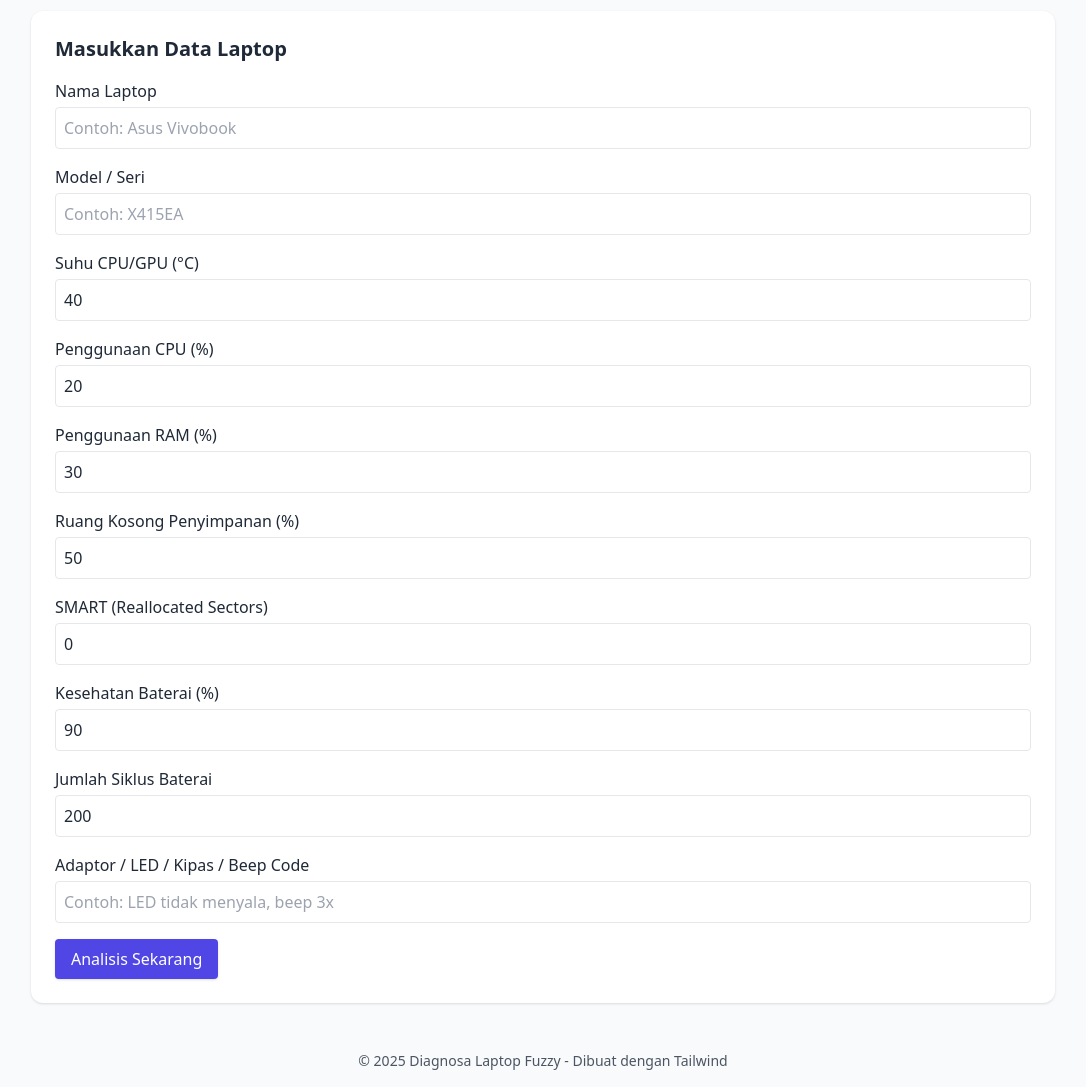
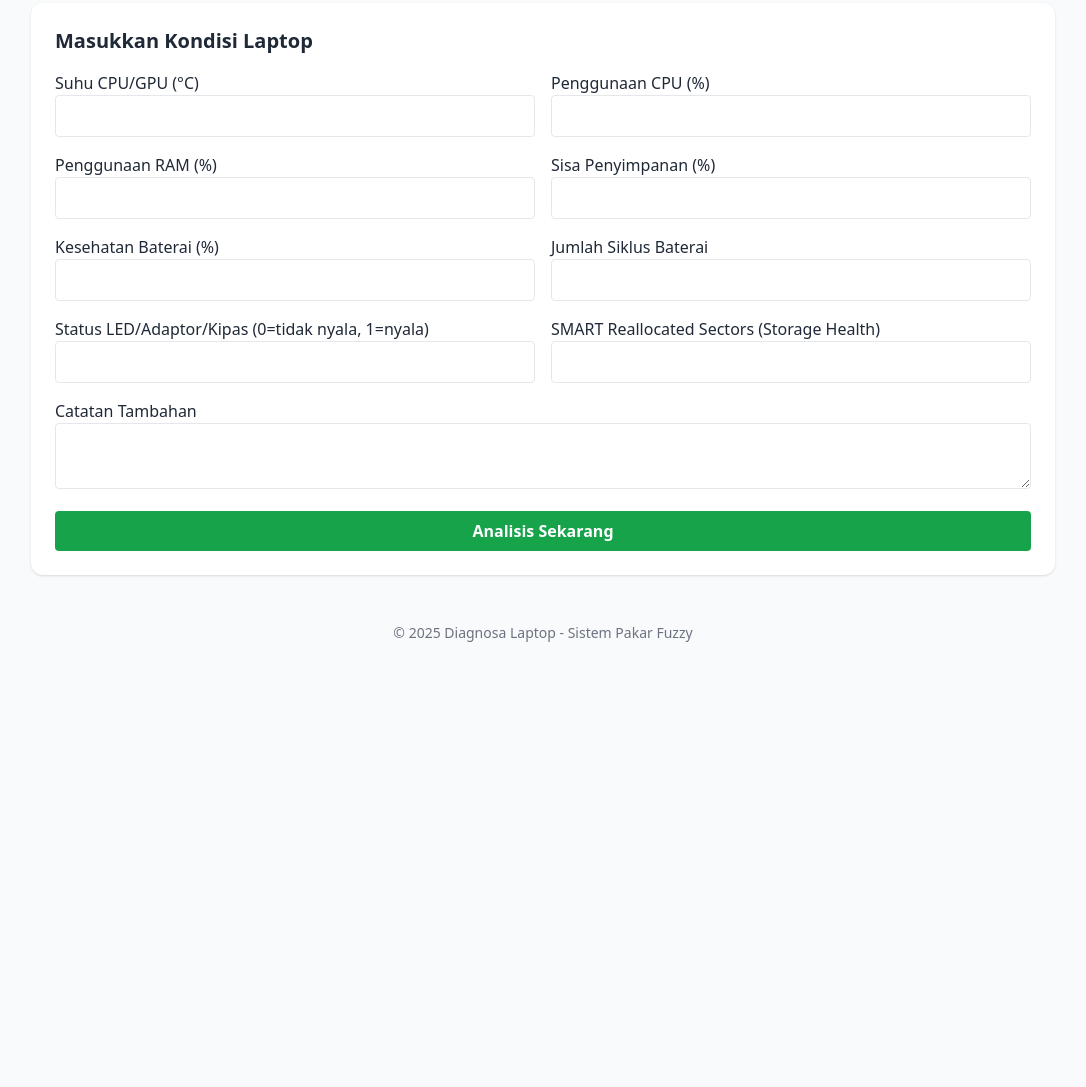
Before and after one commit to Yusufm39/skriningPHQ9, a plain HTML site: page index.html in a window 1280 px wide. Shown: the part 105-1192 px from the top of the page, without its empty margins (97-1183 px from the left). After the commit the page ends 800 px from the top, so only its background shows below. Drawn offline with nearby package versions, Linux system fonts and the light colour scheme.

Commit message:
Update index.html

```diff
--- a/index.html
+++ b/index.html
@@ -7,160 +7,136 @@
   <script src="https://cdn.tailwindcss.com"></script>
 </head>
 <body class="bg-gray-50 font-sans text-gray-800">
-  <header class="bg-indigo-600 text-white p-4 text-center shadow">
-    <h1 class="text-2xl font-bold">Diagnosa Kerusakan Laptop</h1>
-    <p class="text-sm">Berbasis Logika Fuzzy</p>
+  <!-- HEADER -->
+  <header class="bg-green-600 text-white p-4 shadow-md">
+    <h1 class="text-2xl font-bold">Diagnosa Kerusakan Laptop (Logika Fuzzy)</h1>
+    <p class="text-sm">Masukkan parameter kondisi laptop untuk analisis otomatis</p>
   </header>
 
-  <main class="max-w-5xl mx-auto mt-8 p-6 bg-white shadow rounded-xl">
-    <h2 class="text-xl font-semibold mb-4">Masukkan Data Laptop</h2>
-    <form id="fuzzyForm" class="space-y-4">
-      <div>
-        <label class="block mb-1 font-medium">Nama Laptop</label>
-        <input type="text" id="namaLaptop" class="w-full border p-2 rounded" placeholder="Contoh: Asus Vivobook">
-      </div>
-      <div>
-        <label class="block mb-1 font-medium">Model / Seri</label>
-        <input type="text" id="seriLaptop" class="w-full border p-2 rounded" placeholder="Contoh: X415EA">
-      </div>
-      <div>
-        <label class="block mb-1 font-medium">Suhu CPU/GPU (°C)</label>
-        <input type="number" id="suhu" min="20" max="120" value="40" class="w-full border p-2 rounded">
-      </div>
-      <div>
-        <label class="block mb-1 font-medium">Penggunaan CPU (%)</label>
-        <input type="number" id="cpu" min="0" max="100" value="20" class="w-full border p-2 rounded">
-      </div>
-      <div>
-        <label class="block mb-1 font-medium">Penggunaan RAM (%)</label>
-        <input type="number" id="ram" min="0" max="100" value="30" class="w-full border p-2 rounded">
-      </div>
-      <div>
-        <label class="block mb-1 font-medium">Ruang Kosong Penyimpanan (%)</label>
-        <input type="number" id="disk" min="0" max="100" value="50" class="w-full border p-2 rounded">
-      </div>
-      <div>
-        <label class="block mb-1 font-medium">SMART (Reallocated Sectors)</label>
-        <input type="number" id="smart" min="0" value="0" class="w-full border p-2 rounded">
-      </div>
-      <div>
-        <label class="block mb-1 font-medium">Kesehatan Baterai (%)</label>
-        <input type="number" id="baterai" min="0" max="100" value="90" class="w-full border p-2 rounded">
-      </div>
-      <div>
-        <label class="block mb-1 font-medium">Jumlah Siklus Baterai</label>
-        <input type="number" id="siklus" min="0" value="200" class="w-full border p-2 rounded">
-      </div>
-      <div>
-        <label class="block mb-1 font-medium">Adaptor / LED / Kipas / Beep Code</label>
-        <input type="text" id="statusTambahan" class="w-full border p-2 rounded" placeholder="Contoh: LED tidak menyala, beep 3x">
-      </div>
-      <div>
-        <button type="button" onclick="analisis()" class="bg-indigo-600 text-white px-4 py-2 rounded shadow">Analisis Sekarang</button>
-      </div>
+  <!-- FORM -->
+  <main class="max-w-5xl mx-auto mt-6 p-6 bg-white shadow rounded-xl">
+    <h2 class="text-xl font-semibold mb-4">Masukkan Kondisi Laptop</h2>
+    <form id="diagnosaForm" class="grid grid-cols-1 md:grid-cols-2 gap-4">
+      <label>
+        Suhu CPU/GPU (°C)
+        <input type="number" id="suhu" class="w-full border p-2 rounded" min="20" max="120" required>
+      </label>
+      <label>
+        Penggunaan CPU (%)
+        <input type="number" id="cpu" class="w-full border p-2 rounded" min="0" max="100" required>
+      </label>
+      <label>
+        Penggunaan RAM (%)
+        <input type="number" id="ram" class="w-full border p-2 rounded" min="0" max="100" required>
+      </label>
+      <label>
+        Sisa Penyimpanan (%)
+        <input type="number" id="storage" class="w-full border p-2 rounded" min="0" max="100" required>
+      </label>
+      <label>
+        Kesehatan Baterai (%)
+        <input type="number" id="baterai" class="w-full border p-2 rounded" min="0" max="100" required>
+      </label>
+      <label>
+        Jumlah Siklus Baterai
+        <input type="number" id="siklus" class="w-full border p-2 rounded" min="0" max="2000" required>
+      </label>
+      <label>
+        Status LED/Adaptor/Kipas (0=tidak nyala, 1=nyala)
+        <input type="number" id="hardware" class="w-full border p-2 rounded" min="0" max="1" required>
+      </label>
+      <label>
+        SMART Reallocated Sectors (Storage Health)
+        <input type="number" id="smart" class="w-full border p-2 rounded" min="0" max="1000" required>
+      </label>
+      <label class="md:col-span-2">
+        Catatan Tambahan
+        <textarea id="catatan" class="w-full border p-2 rounded"></textarea>
+      </label>
+      <button type="submit" class="md:col-span-2 bg-green-600 hover:bg-green-700 text-white font-bold py-2 px-4 rounded">Analisis Sekarang</button>
     </form>
-
-    <div id="hasil" class="mt-8 hidden">
-      <h2 class="text-xl font-semibold mb-4">Hasil Analisis</h2>
-      <p class="mb-2"><strong>Laptop:</strong> <span id="outNama"></span> (<span id="outSeri"></span>)</p>
-      <div id="scoreArea" class="space-y-3"></div>
-      <div class="mt-4 p-4 border rounded bg-gray-50">
-        <h3 class="font-semibold mb-2">Rekomendasi:</h3>
-        <ul id="rekomendasi" class="list-disc pl-5 text-sm"></ul>
-      </div>
-      <div class="mt-4 p-4 border rounded bg-gray-50">
-        <h3 class="font-semibold mb-2">Output Spesifik:</h3>
-        <p id="spesifik" class="text-sm text-gray-700"></p>
-      </div>
-    </div>
   </main>
 
-  <footer class="text-center text-gray-600 text-sm py-4 mt-8">
-    &copy; 2025 Diagnosa Laptop Fuzzy - Dibuat dengan Tailwind
+  <!-- HASIL -->
+  <section id="hasil" class="max-w-5xl mx-auto mt-6 p-6 bg-white shadow rounded-xl hidden">
+    <h2 class="text-xl font-semibold mb-4">Hasil Diagnosa</h2>
+    <div id="output" class="space-y-2"></div>
+    <div id="rekomendasi" class="mt-4 p-4 bg-green-50 border-l-4 border-green-600 text-green-800 rounded"></div>
+  </section>
+
+  <footer class="text-center mt-8 p-4 text-sm text-gray-500">
+    &copy; 2025 Diagnosa Laptop - Sistem Pakar Fuzzy
   </footer>
 
   <script>
-    function analisis() {
-      const nama = document.getElementById('namaLaptop').value || '-';
-      const seri = document.getElementById('seriLaptop').value || '-';
-      const suhu = parseFloat(document.getElementById('suhu').value);
-      const cpu = parseFloat(document.getElementById('cpu').value);
-      const ram = parseFloat(document.getElementById('ram').value);
-      const disk = parseFloat(document.getElementById('disk').value);
-      const smart = parseFloat(document.getElementById('smart').value);
-      const baterai = parseFloat(document.getElementById('baterai').value);
-      const siklus = parseFloat(document.getElementById('siklus').value);
-      const tambahan = document.getElementById('statusTambahan').value;
+    // Membership functions sederhana
+    function mfLow(x, a, b) {
+      if (x <= a) return 1;
+      if (x >= b) return 0;
+      return (b - x) / (b - a);
+    }
+    function mfHigh(x, a, b) {
+      if (x <= a) return 0;
+      if (x >= b) return 1;
+      return (x - a) / (b - a);
+    }
 
-      let hasil = {
-        matiTotal: 0,
-        motherboard: 0,
-        thermal: 0,
-        bateraiRusak: 0,
-        lemot: 0,
-        storage: 0,
-        ramRusak: 0,
-        software: 0
+    // Diagnosa
+    document.getElementById("diagnosaForm").addEventListener("submit", function(e){
+      e.preventDefault();
+      const suhu = parseFloat(document.getElementById("suhu").value);
+      const cpu = parseFloat(document.getElementById("cpu").value);
+      const ram = parseFloat(document.getElementById("ram").value);
+      const storage = parseFloat(document.getElementById("storage").value);
+      const baterai = parseFloat(document.getElementById("baterai").value);
+      const siklus = parseFloat(document.getElementById("siklus").value);
+      const hardware = parseFloat(document.getElementById("hardware").value);
+      const smart = parseFloat(document.getElementById("smart").value);
+
+      // Fuzzy inference sederhana
+      let thermal = Math.max(mfHigh(suhu, 70, 90), mfHigh(cpu, 80, 100));
+      let bateraiRusak = Math.max(mfLow(baterai, 50, 80), mfHigh(siklus, 500, 1000));
+      let storageRusak = Math.max(mfLow(storage, 5, 10), mfHigh(smart, 50, 200));
+      let ramPenuh = mfHigh(ram, 80, 100);
+      let matiTotal = hardware === 0 ? 1 : 0;
+
+      let skor = {
+        "Mati Total": matiTotal,
+        "Kerusakan Thermal (Cepat Panas)": thermal,
+        "Kerusakan Baterai": bateraiRusak,
+        "Kerusakan Penyimpanan": storageRusak,
+        "Laptop Lemot (CPU/RAM tinggi)": ramPenuh,
       };
 
-      // logika fuzzy sederhana
-      if (suhu > 85) hasil.thermal += 80;
-      else if (suhu > 70) hasil.thermal += 50;
-
-      if (cpu > 90 || ram > 90) hasil.lemot += 70;
-      else if (cpu > 70 || ram > 70) hasil.lemot += 40;
-
-      if (disk < 10) hasil.storage += 80;
-      else if (disk < 20) hasil.storage += 50;
-
-      if (smart > 10) hasil.storage += 70;
-
-      if (baterai < 60 || siklus > 800) hasil.bateraiRusak += 70;
-      else if (baterai < 80 || siklus > 500) hasil.bateraiRusak += 40;
-
-      if (tambahan.toLowerCase().includes('tidak menyala') || tambahan.toLowerCase().includes('beep')) hasil.matiTotal += 90;
-      if (tambahan.toLowerCase().includes('led tidak menyala')) hasil.motherboard += 70;
-
-      // tampilkan hasil
-      document.getElementById('outNama').innerText = nama;
-      document.getElementById('outSeri').innerText = seri;
-
-      const area = document.getElementById('scoreArea');
-      area.innerHTML = '';
-      for (const [key, val] of Object.entries(hasil)) {
-        area.innerHTML += `
+      // Tampilkan hasil
+      let outputHTML = "";
+      for (let [key, val] of Object.entries(skor)) {
+        outputHTML += `
           <div>
-            <p class="font-medium capitalize">${key.replace(/([A-Z])/g, ' $1')}</p>
-            <div class="w-full bg-gray-200 rounded-full h-4">
-              <div class="bg-indigo-600 h-4 rounded-full" style="width: ${Math.min(val,100)}%"></div>
+            <div class="flex justify-between">
+              <span>${key}</span>
+              <span>${(val*100).toFixed(1)}%</span>
             </div>
-            <p class="text-xs text-gray-600">Skor: ${val}</p>
+            <div class="w-full bg-gray-200 rounded-full h-3">
+              <div class="bg-green-600 h-3 rounded-full" style="width:${val*100}%"></div>
+            </div>
           </div>`;
       }
 
-      // rekomendasi
-      const rekom = document.getElementById('rekomendasi');
-      rekom.innerHTML = '';
-      if (hasil.thermal > 60) rekom.innerHTML += '<li>Bersihkan kipas & ganti thermal paste</li>';
-      if (hasil.bateraiRusak > 60) rekom.innerHTML += '<li>Pertimbangkan ganti baterai</li>';
-      if (hasil.storage > 60) rekom.innerHTML += '<li>Backup data dan cek kesehatan HDD/SSD</li>';
-      if (hasil.lemot > 60) rekom.innerHTML += '<li>Upgrade RAM atau optimasi software</li>';
-      if (hasil.matiTotal > 60) rekom.innerHTML += '<li>Cek adaptor, motherboard, bawa ke service</li>';
-      if (rekom.innerHTML === '') rekom.innerHTML = '<li>Kondisi relatif normal</li>';
+      document.getElementById("output").innerHTML = outputHTML;
+      document.getElementById("hasil").classList.remove("hidden");
 
-      // output spesifik
-      let outSpesifik = '';
-      if (hasil.matiTotal > 80) outSpesifik = 'Kemungkinan besar laptop tidak dapat dinyalakan karena kegagalan hardware utama (motherboard atau power supply).';
-      else if (hasil.thermal > 70) outSpesifik = 'Laptop mengalami overheating, potensi kerusakan ada pada kipas atau sistem pendingin.';
-      else if (hasil.bateraiRusak > 60) outSpesifik = 'Baterai cepat habis atau rusak, siklus tinggi atau kapasitas sudah turun drastis.';
-      else if (hasil.storage > 60) outSpesifik = 'Penyimpanan bermasalah, kemungkinan bad sector atau penuh sehingga sistem melambat.';
-      else if (hasil.lemot > 60) outSpesifik = 'Laptop lemot akibat penggunaan CPU/RAM tinggi atau software berat.';
-      else outSpesifik = 'Tidak ada indikasi kerusakan serius terdeteksi.';
+      // Rekomendasi
+      let rekom = "";
+      if (matiTotal > 0.7) rekom += "Laptop kemungkinan mati total. Cek adaptor, baterai, dan motherboard.<br>";
+      if (thermal > 0.5) rekom += "Laptop mengalami masalah panas berlebih. Bersihkan kipas/heatsink, ganti thermal paste.<br>";
+      if (bateraiRusak > 0.5) rekom += "Baterai sudah melemah. Pertimbangkan penggantian baterai.<br>";
+      if (storageRusak > 0.5) rekom += "Penyimpanan berpotensi rusak. Segera backup data.<br>";
+      if (ramPenuh > 0.5) rekom += "Laptop lemot akibat RAM penuh. Tutup aplikasi atau upgrade RAM.<br>";
 
-      document.getElementById('spesifik').innerText = outSpesifik;
-
-      document.getElementById('hasil').classList.remove('hidden');
-    }
+      if (rekom === "") rekom = "Laptop dalam kondisi relatif normal.";
+      document.getElementById("rekomendasi").innerHTML = rekom;
+    });
   </script>
 </body>
 </html>
```
